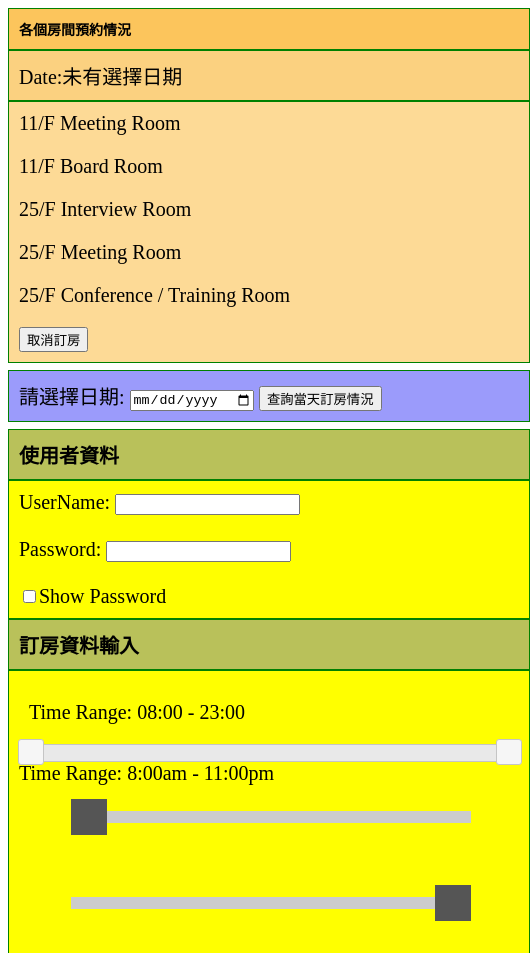
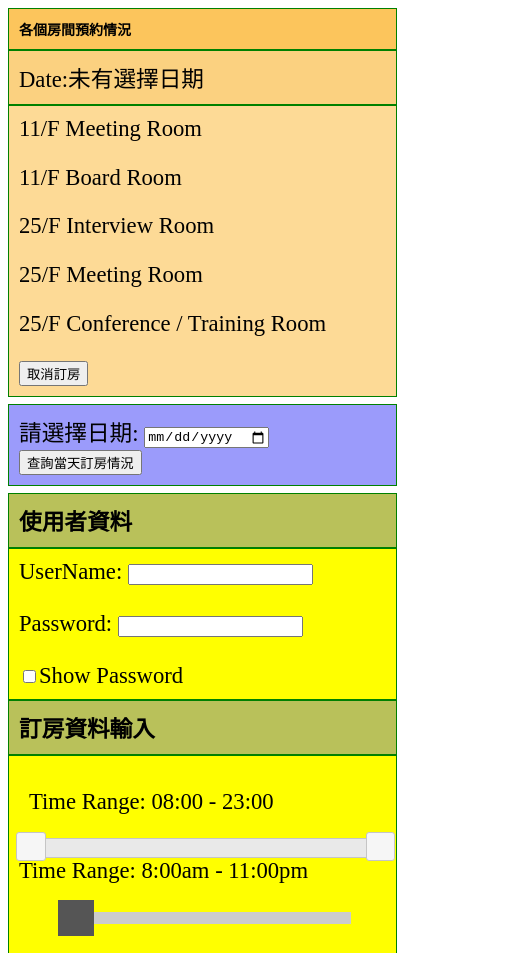
Before and after one commit to ckfc/mobile, a plain HTML site: page index.html in a window 390 px wide. Shown: the top 953 px of the page, 530 px wide, since content can reach past the window. Drawn offline with nearby package versions, Linux system fonts and the light colour scheme.

Commit message:
Update mobile.css

```diff
--- a/mobile.css
+++ b/mobile.css
@@ -53,10 +53,10 @@ li { margin-top: 4px; margin-button: 4px; }
 }
 
 .title_div {
-	width:500px;
+	width:98%;
 	padding:10px;
 	border:1px green solid;
-	font-size: 15pt;
+	font-size: 17pt;
 }
 
 
```
